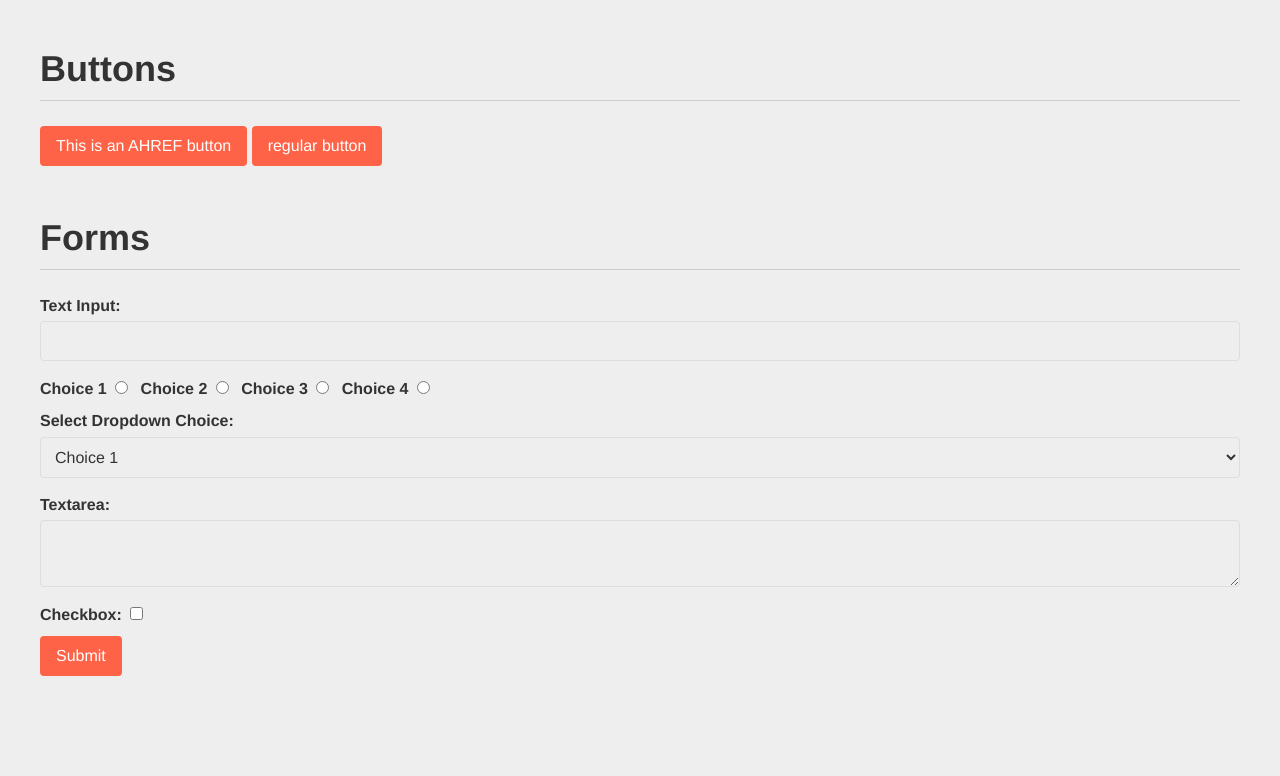
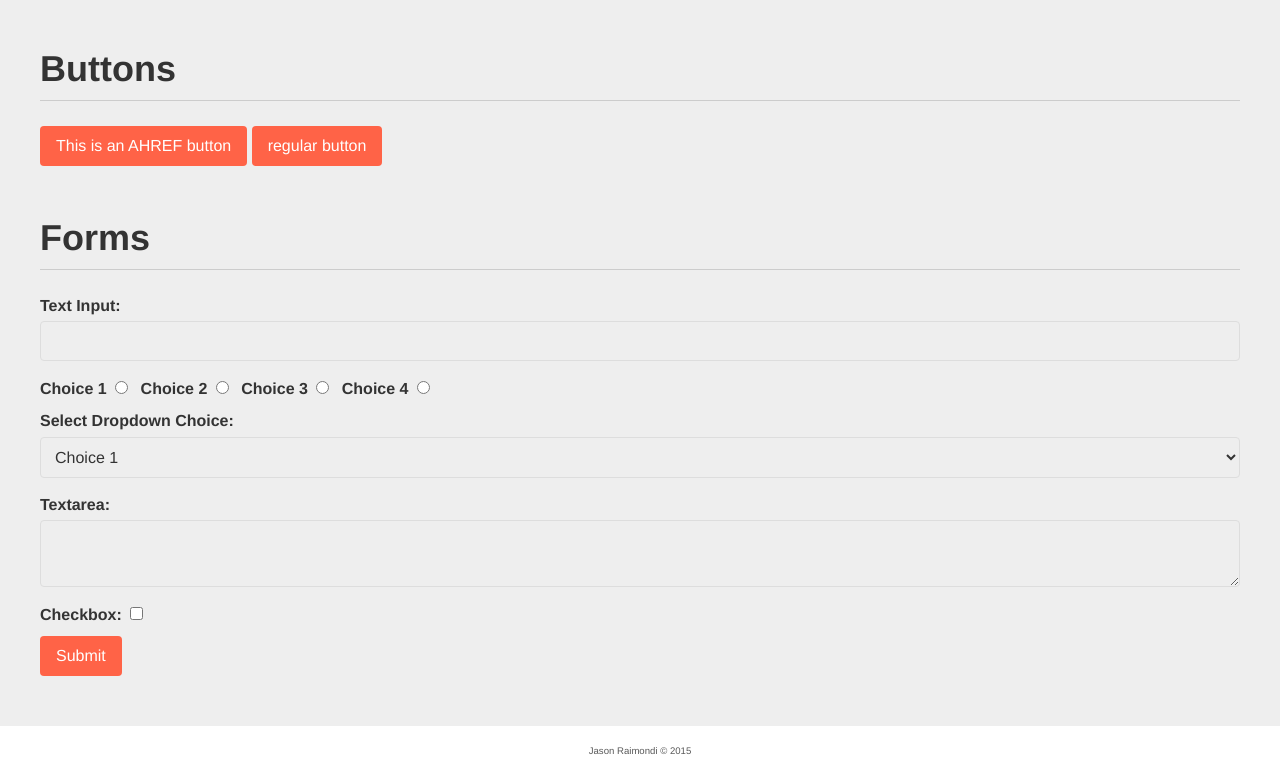
Before and after one commit to jasonraimondi/sassyflex-boilerplate, a website: page public/index.html in a window 1280 px wide. Shown: the part 2637-3413 px from the top of the page. Before the commit the page ends 3313 px from the top, so only its background shows below. Drawn offline with Linux system fonts and the light colour scheme.

Commit message:
add footer copyright

```diff
--- a/public/index.html
+++ b/public/index.html
@@ -244,6 +244,12 @@
             </section> -->
         </div>
 
+        <footer class="row" style="height:50px;background-color:white;">
+            <div class="column flex v-center h-center">
+                <small>Jason Raimondi &copy; 2015</small>
+            </div>
+        </footer>
+
         <script src="./assets/js/jquery.js"></script>
         <script src="./assets/js/main.js"></script>
     </body>
```
